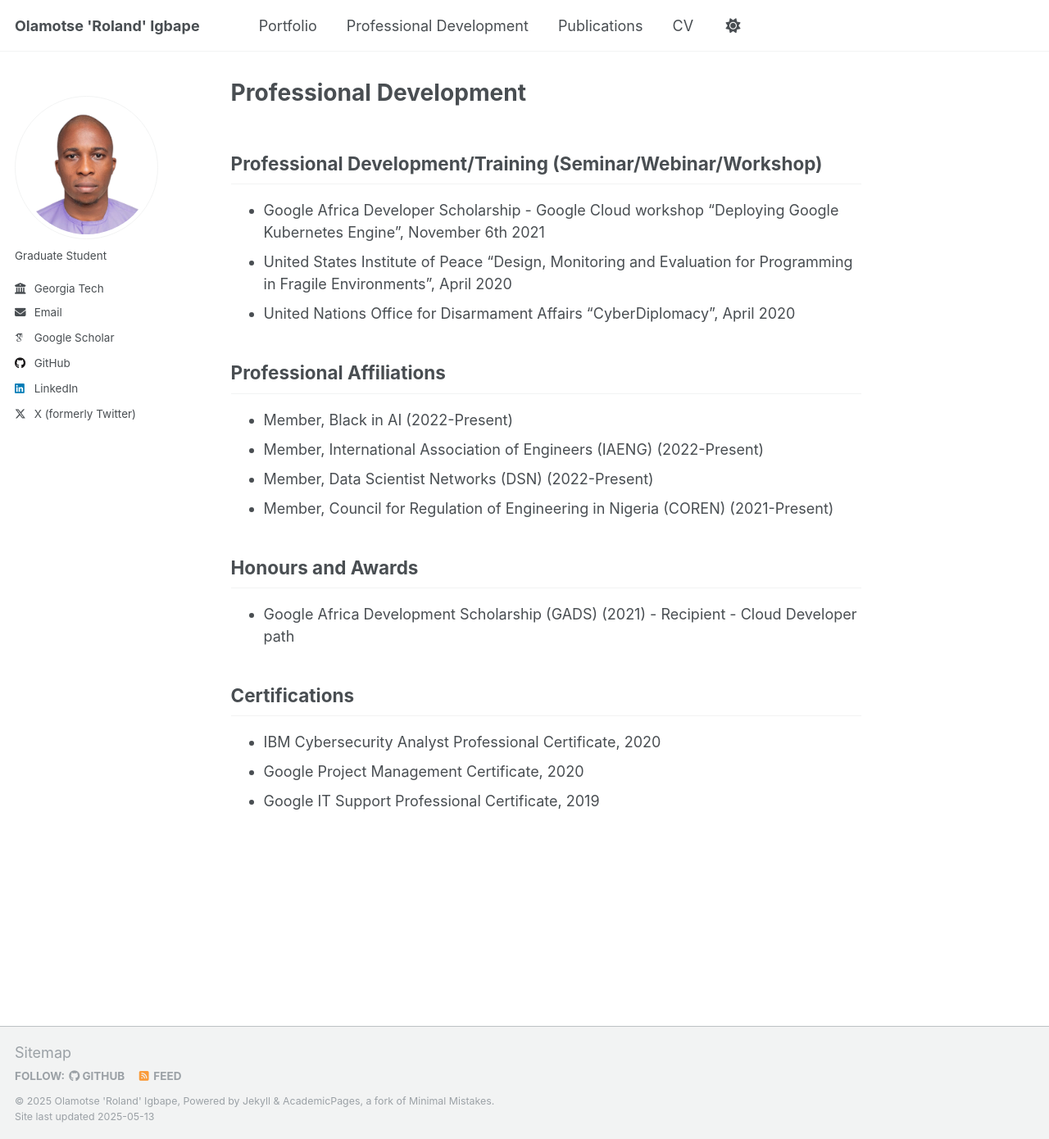
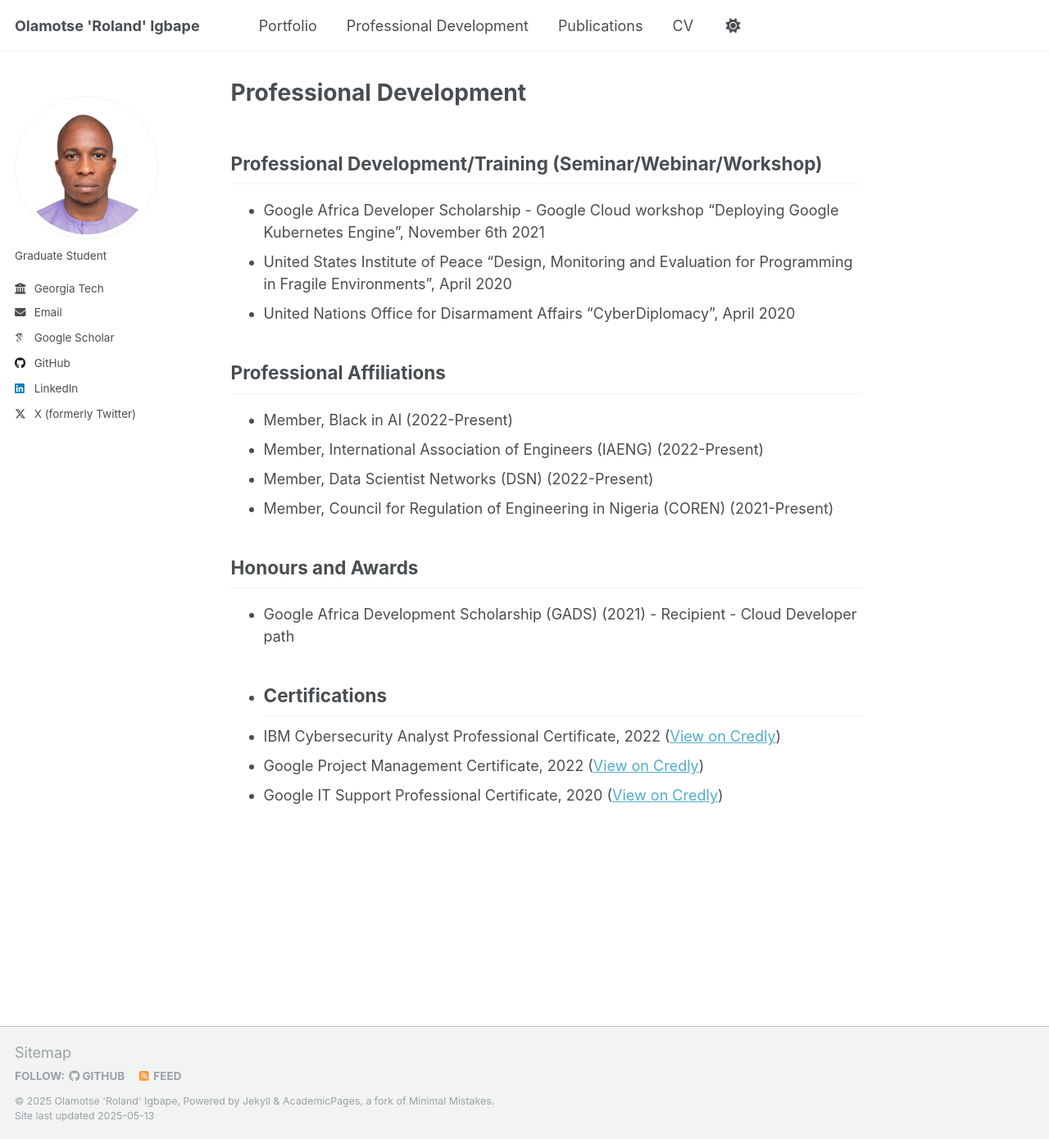
Before and after one commit to oigbape/oigbape.github.io, a Jekyll site: the page built from _pages/professional-development.md, in a window 1280 px wide and 1390 px high. Shown: the whole window at 82% size. Built offline with Jekyll 4.4.1, drawn with Linux system fonts in a browser that asks for light colours; some web fonts are replaced.

Commit message:
Update professional-development.md

```diff
--- a/_pages/professional-development.md
+++ b/_pages/professional-development.md
@@ -22,8 +22,8 @@ author_profile: true
 
 * Google Africa Development Scholarship (GADS) (2021) - Recipient - Cloud Developer path
 
-## Certifications
+* ## Certifications
 
-* IBM Cybersecurity Analyst Professional Certificate, 2020
-* Google Project Management Certificate, 2020
-* Google IT Support Professional Certificate, 2019
+* IBM Cybersecurity Analyst Professional Certificate, 2022 ([View on Credly](https://www.credly.com/badges/70dced8e-744f-4856-935e-41b857531627/public_url))
+* Google Project Management Certificate, 2022 ([View on Credly](https://www.credly.com/badges/aa84cafb-0988-40d1-a239-8b2f719f2be8/public_url))
+* Google IT Support Professional Certificate, 2020 ([View on Credly](https://www.credly.com/badges/ff92129f-a2df-48dd-977b-6b4eca9b95af/public_url))
```
